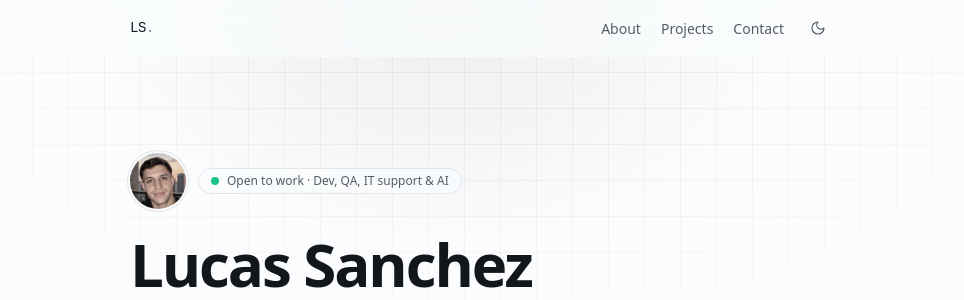
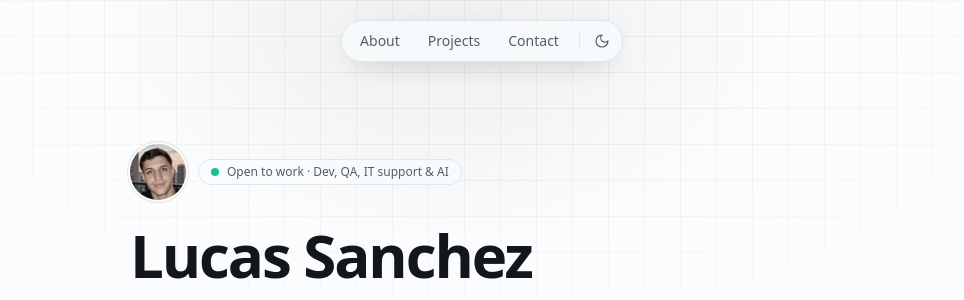
Before and after one commit to lucaswsanchez/portfolio, an Astro site: page / in a window 1280 px wide. Shown: the top 300 px of the page, without its empty margins (158-1122 px from the left). Built offline with nearby package versions, Linux system fonts and the light colour scheme; Astro itself is replaced by a stand-in of ours.

Commit message:
design: centered floating pill navbar
Drops the LS mark; About / Projects / Contact and the theme toggle sit in
a blurred floating pill, with the active section shown as a soft pill.

Co-Authored-By: Claude Opus 5.5 <noreply@anthropic.com>

```diff
--- a/src/components/Nav.astro
+++ b/src/components/Nav.astro
@@ -1,6 +1,5 @@
 ---
 import Icon from "./Icon.astro";
-import { profile } from "../data/profile";
 
 const links = [
   { href: "#about", label: "About" },
@@ -9,12 +8,12 @@ const links = [
 ];
 ---
 
-<header class="sticky top-0 z-40 border-b border-transparent bg-bg/75 backdrop-blur-md transition-colors [&.scrolled]:border-line">
-  <nav aria-label="Main" class="mx-auto flex h-14 max-w-3xl items-center justify-between px-5 sm:px-8">
-    <a href="#top" class="font-mono text-sm font-medium tracking-tight" aria-label={`${profile.name}, back to top`}>
-      {profile.initials}<span class="text-faint">.</span>
-    </a>
-    <div class="flex items-center gap-1">
+<!-- Floating, centered pill navigation. -->
+<header class="pointer-events-none fixed inset-x-0 top-3 z-40 flex justify-center px-4 sm:top-5">
+  <nav
+    aria-label="Main"
+    class="nav-pill pointer-events-auto flex items-center gap-0.5 rounded-full border border-line bg-bg/70 p-1 shadow-[0_8px_30px_-12px_rgb(0_0_0/0.25)] backdrop-blur-xl backdrop-saturate-150 transition-[background-color,box-shadow] duration-300 [&.scrolled]:bg-bg/85 [&.scrolled]:shadow-[0_10px_40px_-12px_rgb(0_0_0/0.35)]"
+  >
     <ul class="flex items-center">
       {
         links.map((l) => (
@@ -22,7 +21,7 @@ const links = [
             <a
               href={l.href}
               data-nav={l.href.slice(1)}
-                class="relative rounded-md px-2.5 py-1.5 text-sm text-muted transition-colors hover:text-fg aria-[current]:text-fg after:absolute after:inset-x-2.5 after:-bottom-px after:h-px after:origin-left after:scale-x-0 after:bg-fg/40 after:transition-transform after:duration-300 aria-[current]:after:scale-x-100"
+              class="block rounded-full px-3.5 py-1.5 text-sm text-muted transition-colors duration-200 hover:text-fg aria-[current]:bg-fg/[0.07] aria-[current]:text-fg"
             >
               {l.label}
             </a>
@@ -30,16 +29,16 @@ const links = [
         ))
       }
     </ul>
+    <span class="mx-1 h-4 w-px bg-line" aria-hidden="true"></span>
     <button
       id="theme-toggle"
       type="button"
-        class="ml-1 grid size-8 place-items-center rounded-md text-muted transition-colors hover:bg-surface hover:text-fg"
+      class="grid size-8 place-items-center rounded-full text-muted transition-colors duration-200 hover:bg-fg/[0.07] hover:text-fg"
       aria-label="Toggle dark mode"
     >
       <Icon name="moon" class="size-4 dark:hidden" />
       <Icon name="sun" class="hidden size-4 dark:block" />
     </button>
-    </div>
   </nav>
 </header>
 
@@ -54,8 +53,8 @@ const links = [
       localStorage.setItem("theme", dark ? "dark" : "light");
       sync();
     });
-    const header = btn.closest("header");
-    const onScroll = () => header.classList.toggle("scrolled", scrollY > 8);
+    const pill = btn.closest("nav");
+    const onScroll = () => pill.classList.toggle("scrolled", scrollY > 8);
     onScroll();
     addEventListener("scroll", onScroll, { passive: true });
   })();
--- a/src/pages/index.astro
+++ b/src/pages/index.astro
@@ -23,7 +23,7 @@ const [role, stack] = profile.title.split(" — ");
   <Backdrop />
   <main id="main" class="mx-auto max-w-3xl px-5 sm:px-8">
     <!-- Header -->
-    <section id="top" class="pt-14 pb-24 sm:pt-24 sm:pb-32" aria-label="Introduction">
+    <section id="top" class="pt-28 pb-24 sm:pt-36 sm:pb-32" aria-label="Introduction">
       <div class="rise mb-6 flex items-center gap-3" style="--i:0">
         {
           profile.photo && (
```
Lines whose indentation alone changed are shown as unchanged.
